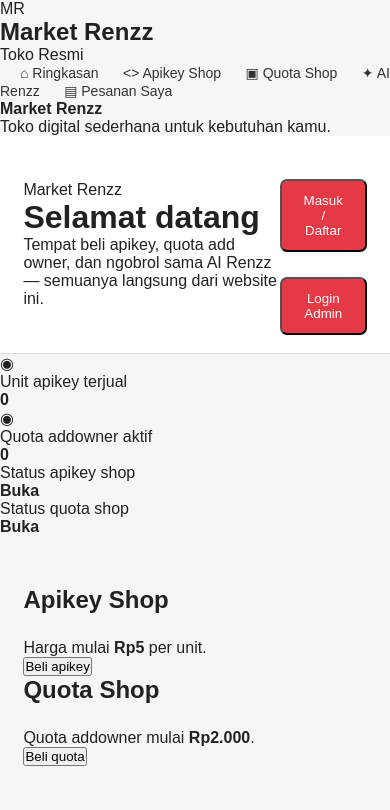
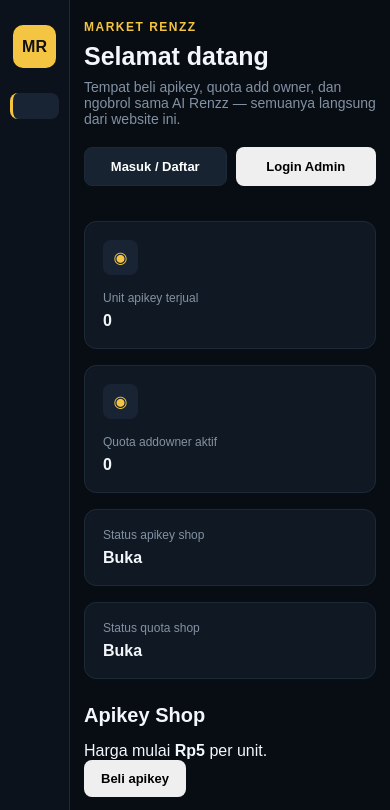
Before and after one commit to ceojpm9-glitch/market-renzz, a plain HTML site: page index.html in a window 390 px wide. Shown: the top 810 px of the page. Drawn offline with Linux system fonts and the light colour scheme; a script that the page names is missing.

Commit message:
Update style.css

```diff
--- a/css/style.css
+++ b/css/style.css
@@ -4,108 +4,432 @@
     box-sizing: border-box;
 }
 
-body {
-    font-family: Arial, sans-serif;
-    background: #f4f6f8;
-    color: #202124;
+:root {
+    --bg: #080d14;
+    --sidebar: #0b121c;
+    --panel: #101923;
+    --panel2: #0d151f;
+    --border: #1c2a38;
+    --text: #f3f6fa;
+    --muted: #8291a3;
+    --yellow: #f4c542;
+    --yellow-dark: #d9aa22;
+    --green: #20c997;
 }
 
-header {
-    background: #ffffff;
-    border-bottom: 1px solid #ddd;
-    padding: 18px 6%;
+body {
+    background: var(--bg);
+    color: var(--text);
+    font-family: Arial, Helvetica, sans-serif;
+    min-height: 100vh;
+}
+
+/* =========================
+   LAYOUT
+========================= */
+
+.app {
+    display: flex;
+    min-height: 100vh;
+}
+
+/* =========================
+   SIDEBAR
+========================= */
+
+.sidebar {
+    width: 250px;
+    min-height: 100vh;
+    background: var(--sidebar);
+    border-right: 1px solid var(--border);
+    padding: 25px 16px;
+    position: fixed;
+    left: 0;
+    top: 0;
+    bottom: 0;
+}
+
+.brand {
+    display: flex;
+    align-items: center;
+    gap: 12px;
+    padding: 5px 10px 28px;
+}
+
+.brand-logo {
+    width: 43px;
+    height: 43px;
+    border-radius: 10px;
+    background: var(--yellow);
+    color: #111;
+    display: flex;
+    align-items: center;
+    justify-content: center;
+    font-size: 16px;
+    font-weight: 900;
+}
+
+.brand h2 {
+    font-size: 17px;
+    margin-bottom: 3px;
+}
+
+.brand small {
+    color: var(--muted);
+    font-size: 12px;
+}
+
+.nav {
+    display: flex;
+    flex-direction: column;
+    gap: 5px;
+}
+
+.nav-item {
+    display: flex;
+    align-items: center;
+    gap: 12px;
+    padding: 12px 13px;
+    border-radius: 8px;
+    color: #9ba9b8;
+    text-decoration: none;
+    font-size: 14px;
+    transition: .2s;
+}
+
+.nav-item:hover {
+    background: #121e2b;
+    color: white;
+}
+
+.nav-item.active {
+    background: #182433;
+    color: white;
+    border-left: 3px solid var(--yellow);
+}
+
+.sidebar-note {
+    position: absolute;
+    left: 16px;
+    right: 16px;
+    bottom: 25px;
+    padding: 15px;
+    background: #101923;
+    border: 1px solid var(--border);
+    border-radius: 10px;
+    color: var(--muted);
+    font-size: 12px;
+    line-height: 1.6;
+}
+
+/* =========================
+   CONTENT
+========================= */
+
+.content {
+    margin-left: 250px;
+    width: calc(100% - 250px);
+    padding: 30px 38px;
+}
+
+/* =========================
+   TOPBAR
+========================= */
+
+.topbar {
     display: flex;
     justify-content: space-between;
     align-items: center;
+    margin-bottom: 35px;
 }
 
-.logo {
-    font-size: 22px;
+.eyebrow {
+    color: var(--yellow);
+    font-size: 12px;
+    font-weight: bold;
+    text-transform: uppercase;
+    letter-spacing: 1.5px;
+    margin-bottom: 8px;
+}
+
+.topbar h1 {
+    font-size: 30px;
+    margin-bottom: 8px;
+}
+
+.topbar p {
+    color: var(--muted);
+    font-size: 14px;
+}
+
+/* =========================
+   BUTTON
+========================= */
+
+button,
+.btn {
+    border: none;
+    text-decoration: none;
+    cursor: pointer;
+    font-weight: 700;
+    font-size: 13px;
+    border-radius: 8px;
+    padding: 11px 17px;
+    transition: .2s;
+}
+
+.btn:hover,
+button:hover {
+    transform: translateY(-1px);
+}
+
+.btn-yellow {
+    background: var(--yellow);
+    color: #111;
+}
+
+.btn-yellow:hover {
+    background: var(--yellow-dark);
+}
+
+.btn-dark {
+    background: #172331;
+    border: 1px solid var(--border);
+    color: white;
+}
+
+.btn-dark:hover {
+    background: #1d2c3d;
+}
+
+.top-actions {
+    display: flex;
+    gap: 9px;
+}
+
+/* =========================
+   STATS
+========================= */
+
+.stats {
+    display: grid;
+    grid-template-columns: repeat(3, 1fr);
+    gap: 16px;
+    margin-bottom: 25px;
+}
+
+.stat-card {
+    background: var(--panel);
+    border: 1px solid var(--border);
+    border-radius: 12px;
+    padding: 20px;
+}
+
+.stat-icon {
+    width: 35px;
+    height: 35px;
+    border-radius: 8px;
+    background: #182433;
+    color: var(--yellow);
+    display: flex;
+    align-items: center;
+    justify-content: center;
+    margin-bottom: 16px;
+}
+
+.stat-label {
+    color: var(--muted);
+    font-size: 12px;
+    margin-bottom: 7px;
+}
+
+.stat-value {
+    font-size: 24px;
+    font-weight: 800;
+}
+
+/* =========================
+   CARDS
+========================= */
+
+.cards,
+.products,
+.product-list {
+    display: grid;
+    grid-template-columns: repeat(2, 1fr);
+    gap: 16px;
+}
+
+.card,
+.product {
+    background: var(--panel);
+    border: 1px solid var(--border);
+    border-radius: 12px;
+    padding: 23px;
+    transition: .2s;
+}
+
+.card:hover,
+.product:hover {
+    border-color: #314255;
+    transform: translateY(-2px);
+}
+
+.card h3,
+.product h3 {
+    font-size: 17px;
+    margin-bottom: 9px;
+}
+
+.card p,
+.product p {
+    color: var(--muted);
+    font-size: 13px;
+    line-height: 1.6;
+}
+
+/* =========================
+   STATUS
+========================= */
+
+.status {
+    display: inline-flex;
+    align-items: center;
+    gap: 7px;
+    color: var(--green);
+    font-size: 12px;
     font-weight: bold;
 }
 
-.logo span {
-    color: #e63946;
+.status::before {
+    content: "";
+    width: 7px;
+    height: 7px;
+    border-radius: 50%;
+    background: var(--green);
 }
 
-nav a {
-    text-decoration: none;
-    color: #333;
-    margin-left: 20px;
-    font-size: 14px;
+/* =========================
+   PRICE
+========================= */
+
+.price {
+    margin: 18px 0;
+    color: white;
+    font-size: 20px;
+    font-weight: 800;
 }
 
-.hero {
-    padding: 70px 6%;
-    background: #111827;
-    color: white;
+.price span {
+    color: var(--muted);
+    font-size: 12px;
+    font-weight: normal;
 }
 
-.hero h1 {
-    font-size: 42px;
-    margin-bottom: 12px;
-}
+/* =========================
+   SECTION
+========================= */
 
-.hero p {
-    color: #cbd5e1;
-    max-width: 550px;
-    line-height: 1.6;
-}
-
-.btn {
-    display: inline-block;
-    margin-top: 25px;
-    padding: 12px 20px;
-    background: #e63946;
-    color: white;
-    text-decoration: none;
-    border-radius: 7px;
-}
-
-.products {
-    padding: 50px 6%;
-}
-
-.products h2 {
+section {
     margin-bottom: 25px;
 }
 
-.product-list {
-    display: grid;
-    grid-template-columns: repeat(auto-fit, minmax(220px, 1fr));
-    gap: 20px;
+section h2 {
+    font-size: 20px;
+    margin-bottom: 15px;
 }
 
-.product {
-    background: white;
-    border: 1px solid #ddd;
-    border-radius: 10px;
-    padding: 20px;
+/* =========================
+   FOOTER
+========================= */
+
+footer {
+    margin-top: 35px;
+    padding: 22px 0;
+    border-top: 1px solid var(--border);
+    color: var(--muted);
+    font-size: 12px;
 }
 
-.product h3 {
-    margin-bottom: 10px;
+/* =========================
+   MOBILE
+========================= */
+
+@media (max-width: 850px) {
+
+    .sidebar {
+        width: 70px;
+        padding: 20px 10px;
+    }
+
+    .brand {
+        justify-content: center;
+        padding: 5px 0 25px;
+    }
+
+    .brand > div:not(.brand-logo) {
+        display: none;
+    }
+
+    .nav-item {
+        justify-content: center;
+        padding: 13px 8px;
+        font-size: 0;
+    }
+
+    .nav-item::first-letter {
+        font-size: 16px;
+    }
+
+    .sidebar-note {
+        display: none;
+    }
+
+    .content {
+        margin-left: 70px;
+        width: calc(100% - 70px);
+        padding: 25px 20px;
+    }
+
+    .stats {
+        grid-template-columns: 1fr;
+    }
+
+    .cards,
+    .products,
+    .product-list {
+        grid-template-columns: 1fr;
+    }
+
+    .topbar {
+        align-items: flex-start;
+        gap: 20px;
+        flex-direction: column;
+    }
+
+    .top-actions {
+        width: 100%;
+    }
+
+    .top-actions .btn {
+        flex: 1;
+        text-align: center;
+    }
 }
 
-.price {
-    font-weight: bold;
-    margin: 15px 0;
+@media (max-width: 500px) {
+
+    .content {
+        padding: 20px 14px;
+    }
+
+    .topbar h1 {
+        font-size: 25px;
+    }
+
+    .stat-card,
+    .card,
+    .product {
+        padding: 18px;
+    }
 }
-
-.buy {
-    display: block;
-    text-align: center;
-    padding: 10px;
-    background: #111827;
-    color: white;
-    text-decoration: none;
-    border-radius: 6px;
-}
-
-footer {
-    margin-top: 40px;
-    padding: 25px;
-    text-align: center;
-    background: #111827;
-    color: #aaa;
-}
```
